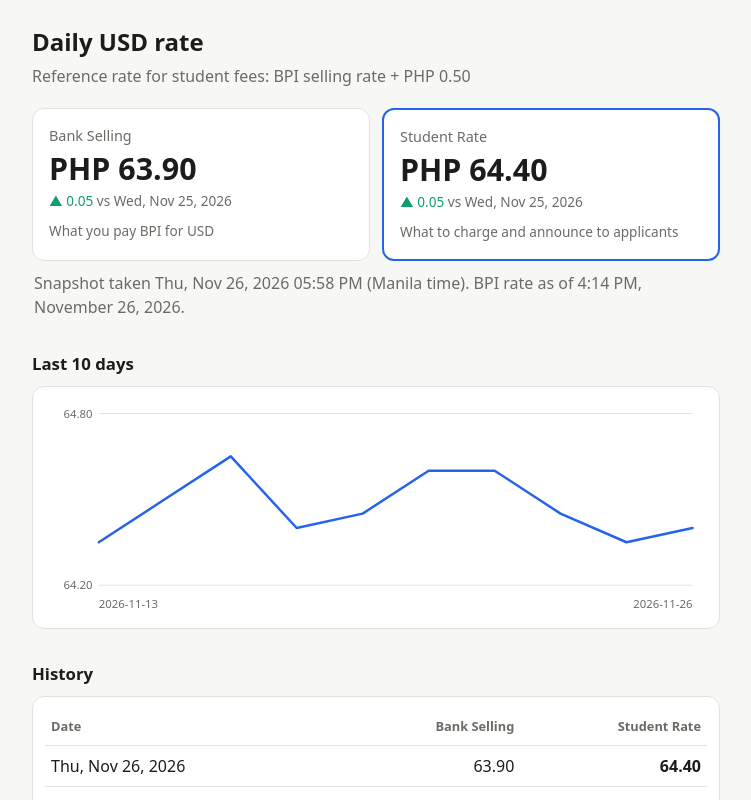
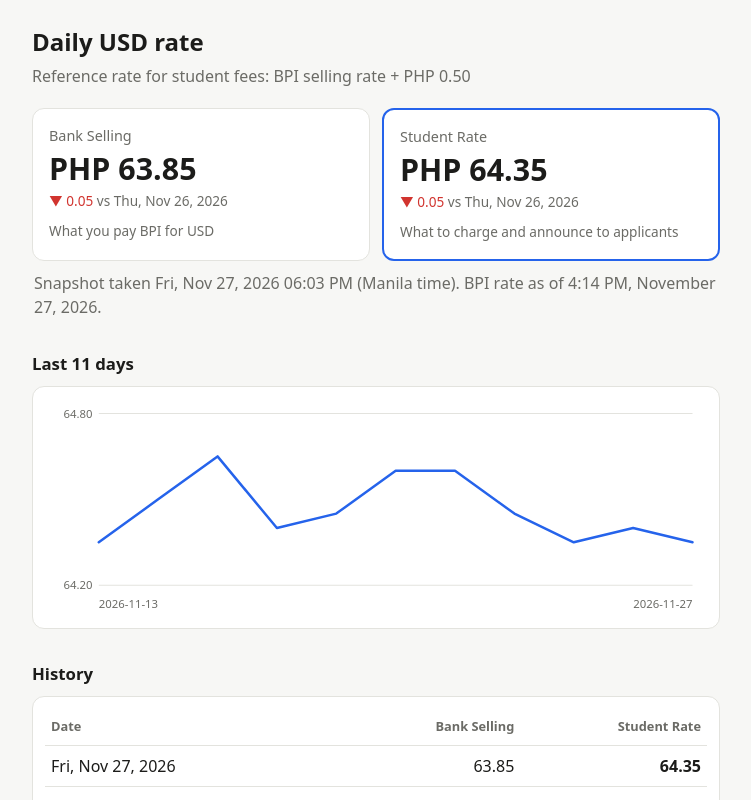
Before and after one commit to bernsediphi/BPI-Daily-Dollar-Rate, a plain HTML site: page docs/index.html in a window 1280 px wide. Shown: the top 800 px of the page, without its empty margins (264-1015 px from the left). Drawn offline with Linux system fonts and the light colour scheme.

Commit message:
Update BPI USD rate

```diff
--- a/docs/index.html
+++ b/docs/index.html
@@ -50,33 +50,33 @@ a{color:var(--accent)}
 <div class="tiles">
 <div class="tile">
 <div class="label">Bank Selling</div>
-<div class="value">PHP 63.90</div>
-<div class="chg"><span class="up">&#9650; 0.05</span> <span class="muted">vs Wed, Nov 25, 2026</span></div>
+<div class="value">PHP 63.85</div>
+<div class="chg"><span class="down">&#9660; 0.05</span> <span class="muted">vs Thu, Nov 26, 2026</span></div>
 <div class="hint">What you pay BPI for USD</div>
 </div>
 
 <div class="tile main">
 <div class="label">Student Rate</div>
-<div class="value">PHP 64.40</div>
-<div class="chg"><span class="up">&#9650; 0.05</span> <span class="muted">vs Wed, Nov 25, 2026</span></div>
+<div class="value">PHP 64.35</div>
+<div class="chg"><span class="down">&#9660; 0.05</span> <span class="muted">vs Thu, Nov 26, 2026</span></div>
 <div class="hint">What to charge and announce to applicants</div>
 </div>
 </div>
 
 <p class="muted" style="margin:10px 2px 0">
-Snapshot taken Thu, Nov 26, 2026 05:58 PM (Manila time). BPI rate as of 4:14 PM, November 26, 2026.
+Snapshot taken Fri, Nov 27, 2026 06:03 PM (Manila time). BPI rate as of 4:14 PM, November 27, 2026.
 </p>
 
-<h2>Last 10 days</h2>
+<h2>Last 11 days</h2>
 <div class="card"><svg viewBox="0 0 640 210" role="img"
-aria-label="Line chart of the student rate, last 10 days">
+aria-label="Line chart of the student rate, last 11 days">
 <line class="grid" x1="52" y1="14.0" x2="626" y2="14.0"/>
 <line class="grid" x1="52" y1="180.0" x2="626" y2="180.0"/>
 <text class="axis" x="46" y="18.0" text-anchor="end">64.80</text>
 <text class="axis" x="46" y="184.0" text-anchor="end">64.20</text>
 <text class="axis" x="52" y="202" text-anchor="start">2026-11-13</text>
-<text class="axis" x="626" y="202" text-anchor="end">2026-11-26</text>
-<polyline class="line" points="52.0,138.5 115.8,97.0 179.6,55.5 243.3,124.7 307.1,110.8 370.9,69.3 434.7,69.3 498.4,110.8 562.2,138.5 626.0,124.7"/>
+<text class="axis" x="626" y="202" text-anchor="end">2026-11-27</text>
+<polyline class="line" points="52.0,138.5 109.4,97.0 166.8,55.5 224.2,124.7 281.6,110.8 339.0,69.3 396.4,69.3 453.8,110.8 511.2,138.5 568.6,124.7 626.0,138.5"/>
 </svg></div>
 
 <h2>History</h2>
@@ -86,6 +86,7 @@ aria-label="Line chart of the student rate, last 10 days">
 <tr><th>Date</th><th>Bank Selling</th><th>Student Rate</th></tr>
 </thead>
 <tbody>
+<tr><td>Fri, Nov 27, 2026</td><td>63.85</td><td class="rate">64.35</td></tr>
 <tr><td>Thu, Nov 26, 2026</td><td>63.90</td><td class="rate">64.40</td></tr>
 <tr><td>Wed, Nov 25, 2026</td><td>63.85</td><td class="rate">64.35</td></tr>
 <tr><td>Tue, Nov 24, 2026</td><td>63.95</td><td class="rate">64.45</td></tr>
```
Also changed, not shown: docs/rates.json (+9 -0 lines), docs/bpi_update_status.txt.
